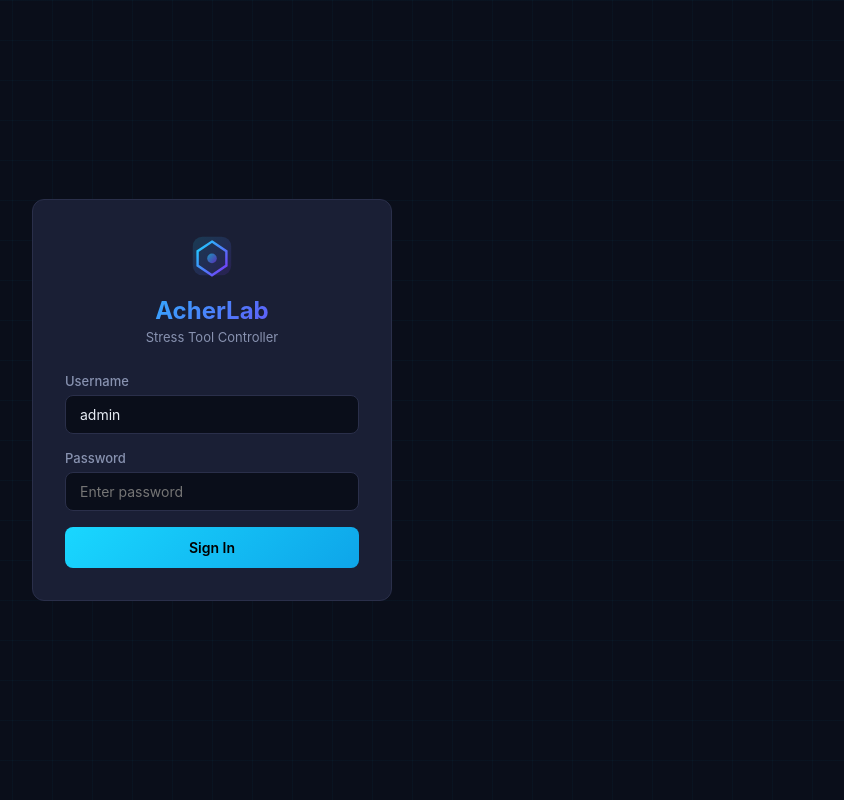
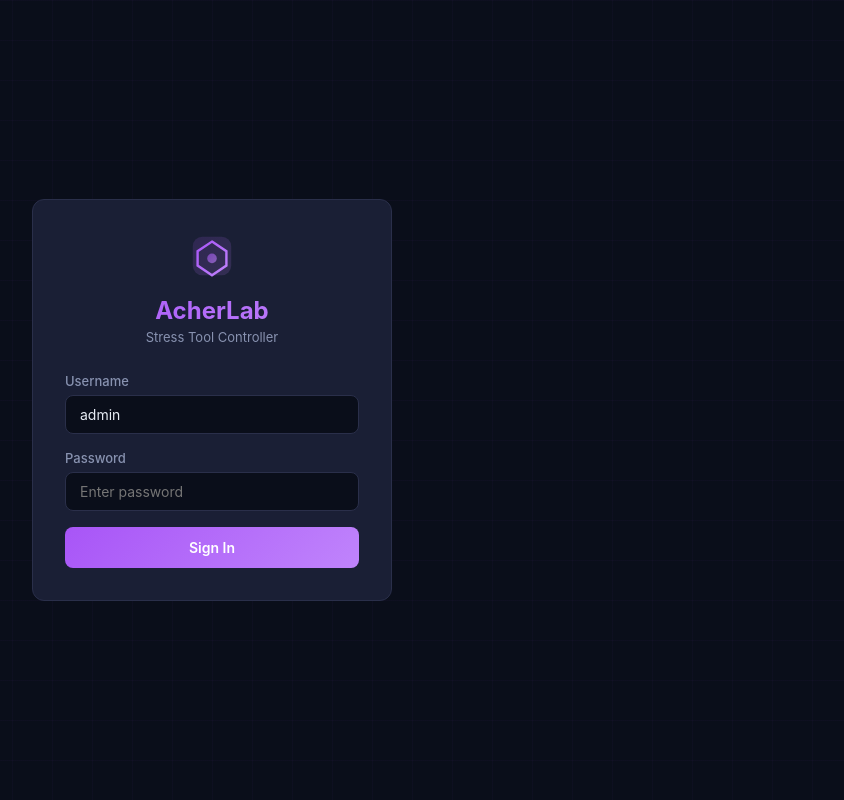
Before and after one commit to acherlab-ai/Stress-Tool, a Flask app: page /login in a window 1280 px wide. Shown: the whole page, without its empty margins (428-1272 px from the left). Run offline with Flask 3, Linux system fonts and the light colour scheme.

Commit message:
style: purple theme everywhere

```diff
--- a/static/css/login.css
+++ b/static/css/login.css
@@ -1,20 +1,20 @@
 *,*::before,*::after{margin:0;padding:0;box-sizing:border-box}
-:root{--bg-primary:#0a0e1a;--bg-card:#1a1f35;--border:#2a2f4a;--text-primary:#e8edf5;--text-secondary:#8892b0;--accent-cyan:#19D7FF;--accent-purple:#7B2FF7;--accent-red:#ef4444;--radius:12px;--radius-sm:8px}
+:root{--bg-primary:#0a0e1a;--bg-card:#1a1f35;--border:#2a2f4a;--text-primary:#e8edf5;--text-secondary:#8892b0;--accent:#a855f7;--accent-glow:#c084fc;--radius:12px;--radius-sm:8px}
 body{font-family:'Inter',-apple-system,BlinkMacSystemFont,sans-serif;background:var(--bg-primary);color:var(--text-primary);min-height:100vh;display:flex;align-items:center;justify-content:center}
-.bg-grid{position:fixed;inset:0;background-image:linear-gradient(rgba(25,215,255,0.03) 1px,transparent 1px),linear-gradient(90deg,rgba(25,215,255,0.03) 1px,transparent 1px);background-size:40px 40px;pointer-events:none;z-index:0}
+.bg-grid{position:fixed;inset:0;background-image:linear-gradient(rgba(168,85,247,0.03) 1px,transparent 1px),linear-gradient(90deg,rgba(168,85,247,0.03) 1px,transparent 1px);background-size:40px 40px;pointer-events:none;z-index:0}
 .login-container{position:relative;z-index:1;width:100%;max-width:400px;padding:20px}
 .login-card{background:var(--bg-card);border:1px solid var(--border);border-radius:var(--radius);padding:32px}
 .login-header{text-align:center;margin-bottom:28px}
 .logo-icon{margin-bottom:12px}
-.login-header h1{font-size:24px;font-weight:700;background:linear-gradient(135deg,var(--accent-cyan),var(--accent-purple));-webkit-background-clip:text;-webkit-text-fill-color:transparent;background-clip:text}
+.login-header h1{font-size:24px;font-weight:700;background:linear-gradient(135deg,var(--accent),var(--accent-glow));-webkit-background-clip:text;-webkit-text-fill-color:transparent;background-clip:text}
 .login-header p{font-size:13px;color:var(--text-secondary);margin-top:4px}
 .login-form{display:flex;flex-direction:column;gap:16px}
 .form-group{display:flex;flex-direction:column;gap:6px}
 .form-group label{font-size:13px;font-weight:500;color:var(--text-secondary)}
 .form-group input{padding:10px 14px;background:var(--bg-primary);border:1px solid var(--border);border-radius:var(--radius-sm);color:var(--text-primary);font-size:14px;outline:none;transition:border-color 0.2s;font-family:inherit}
-.form-group input:focus{border-color:var(--accent-cyan);box-shadow:0 0 0 3px rgba(25,215,255,0.1)}
+.form-group input:focus{border-color:var(--accent);box-shadow:0 0 0 3px rgba(168,85,247,0.1)}
 .btn{display:inline-flex;align-items:center;justify-content:center;padding:12px 24px;font-size:14px;font-weight:600;border:none;border-radius:var(--radius-sm);cursor:pointer;transition:all 0.2s;font-family:inherit}
 .btn:disabled{opacity:0.4;cursor:not-allowed}
-.btn-primary{background:linear-gradient(135deg,var(--accent-cyan),#0ea5e9);color:#000}
+.btn-primary{background:linear-gradient(135deg,var(--accent),var(--accent-glow));color:#fff}
 .btn-primary:hover:not(:disabled){transform:translateY(-1px)}
-.login-error{display:none;text-align:center;font-size:13px;color:var(--accent-red);padding:8px;background:rgba(239,68,68,0.1);border-radius:6px}
+.login-error{display:none;text-align:center;font-size:13px;color:var(--accent);padding:8px;background:rgba(168,85,247,0.1);border-radius:6px}
--- a/static/js/main.js
+++ b/static/js/main.js
@@ -73,7 +73,7 @@ function updateTasks(tasksData) {
     list.innerHTML = '<div class="task-empty">No tasks</div>'
     return
   }
-  const colors = {pending:'#f59e0b', running:'#34d399', completed:'#6366f1', stopped:'#ef4444', error:'#ef4444'}
+  const colors = {pending:'#a855f7', running:'#c084fc', completed:'#7c3aed', stopped:'#6d28d9', error:'#ef4444'}
   const reversed = [...tasks].reverse()
   list.innerHTML = reversed.slice(0, 50).map(t => `
     <div class="task-item">
--- a/templates/index.html
+++ b/templates/index.html
@@ -13,7 +13,7 @@
     <div class="header-content">
       <div class="logo">
         <svg class="logo-icon" viewBox="0 0 40 40" width="36" height="36">
-          <defs><linearGradient id="lg" x1="0%" y1="0%" x2="100%" y2="100%"><stop offset="0%" style="stop-color:#19D7FF"/><stop offset="100%" style="stop-color:#7B2FF7"/></linearGradient></defs>
+          <defs><linearGradient id="lg" x1="0%" y1="0%" x2="100%" y2="100%"><stop offset="0%" style="stop-color:#a855f7"/><stop offset="100%" style="stop-color:#c084fc"/></linearGradient></defs>
           <rect x="4" y="4" width="32" height="32" rx="8" fill="url(#lg)" opacity="0.15"/>
           <path d="M20 8L32 16V28L20 36L8 28V16L20 8Z" fill="none" stroke="url(#lg)" stroke-width="2"/>
           <circle cx="20" cy="22" r="4" fill="url(#lg)" opacity="0.6"/>
--- a/templates/login.html
+++ b/templates/login.html
@@ -12,7 +12,7 @@
     <div class="login-card">
       <div class="login-header">
         <svg class="logo-icon" viewBox="0 0 40 40" width="48" height="48">
-          <defs><linearGradient id="lg" x1="0%" y1="0%" x2="100%" y2="100%"><stop offset="0%" style="stop-color:#19D7FF"/><stop offset="100%" style="stop-color:#7B2FF7"/></linearGradient></defs>
+          <defs><linearGradient id="lg" x1="0%" y1="0%" x2="100%" y2="100%"><stop offset="0%" style="stop-color:#a855f7"/><stop offset="100%" style="stop-color:#c084fc"/></linearGradient></defs>
           <rect x="4" y="4" width="32" height="32" rx="8" fill="url(#lg)" opacity="0.15"/>
           <path d="M20 8L32 16V28L20 36L8 28V16L20 8Z" fill="none" stroke="url(#lg)" stroke-width="2"/>
           <circle cx="20" cy="22" r="4" fill="url(#lg)" opacity="0.6"/>
```
Also changed, not shown: static/css/style.css (+15 -15 lines).
